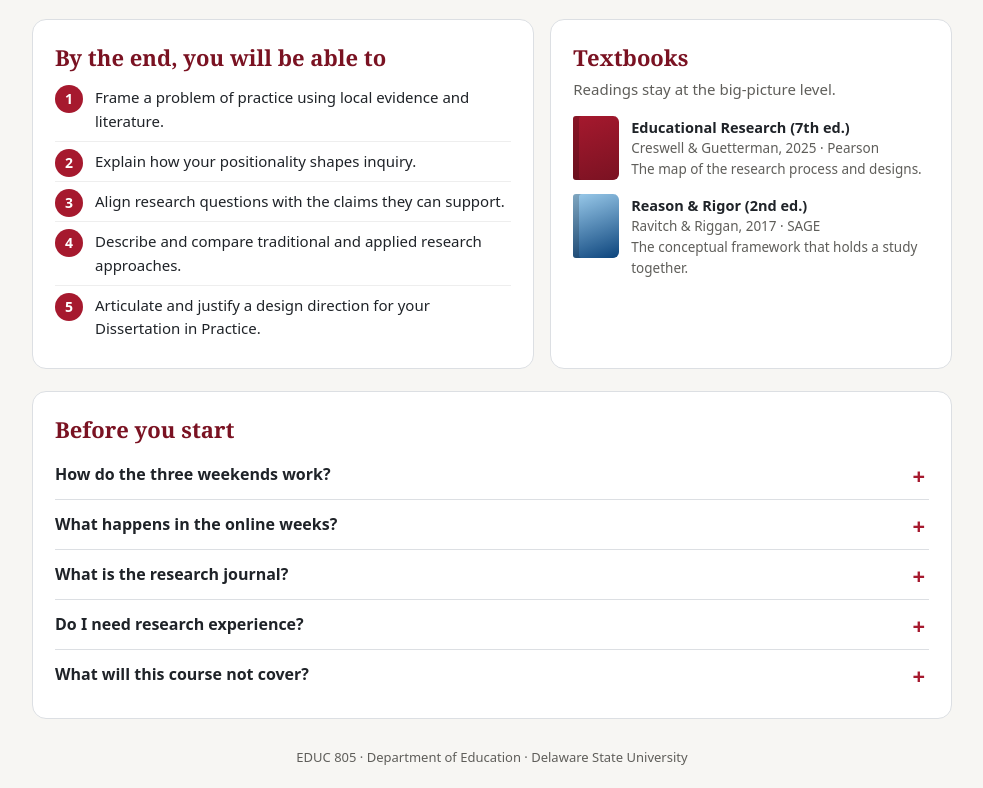
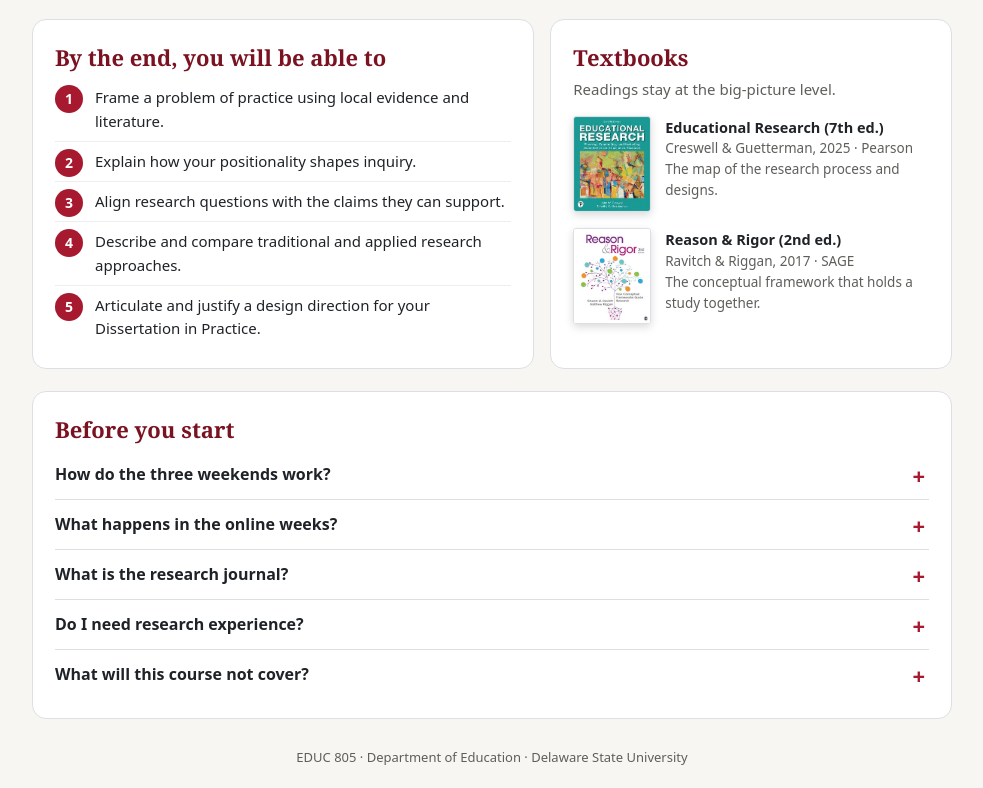
Before and after one commit to sydata2023/graduate-courses, a plain HTML site: page educ805/index.html in a window 1280 px wide. Shown: the part 2370-3158 px from the top of the page, without its empty margins (148-1131 px from the left). Drawn offline with Linux system fonts and the light colour scheme.

Commit message:
EDUC 805 home: add textbook cover images
Co-Authored-By: Claude Opus 5.5 <noreply@anthropic.com>
Claude-Session: https://claude.ai/code/session_01XTFLbkP8NKibAxvMXws4DH

```diff
--- a/educ805/index.html
+++ b/educ805/index.html
@@ -116,8 +116,9 @@
   ol.out li:last-child { border-bottom:0; }
   ol.out li::before { content:counter(o); position:absolute; left:0; top:7px; width:28px; height:28px; border-radius:50%;
                       background:var(--red); color:#fff; font-weight:700; font-size:14px; display:flex; align-items:center; justify-content:center; }
-  .book { display:flex; gap:12px; align-items:flex-start; margin-bottom:14px; }
-  .spine { flex:0 0 46px; height:64px; border-radius:3px 6px 6px 3px; box-shadow:inset 6px 0 0 rgba(0,0,0,.18); }
+  .book { display:flex; gap:14px; align-items:flex-start; margin-bottom:16px; }
+  .cover { flex:0 0 78px; width:78px; height:auto; border-radius:3px; border:1px solid var(--line);
+           box-shadow:0 3px 8px rgba(0,0,0,.15); }
   .book p { margin:0; font-size:14.5px; }
   .book .t { font-weight:600; }
   .book .a { color:var(--muted); font-size:13.5px; }
@@ -397,11 +398,11 @@
     <h2 id="books-h">Textbooks</h2>
     <p class="sub">Readings stay at the big-picture level.</p>
     <div class="book">
-      <div class="spine" style="background:linear-gradient(160deg,#A6192E,#7A1222)"></div>
+      <img class="cover" src="img/textbook-creswell-guetterman.jpg" alt="Cover of Educational Research, 7th edition">
       <div><p class="t">Educational Research (7th ed.)</p><p class="a">Creswell &amp; Guetterman, 2025 · Pearson</p><p class="a">The map of the research process and designs.</p></div>
     </div>
     <div class="book">
-      <div class="spine" style="background:linear-gradient(160deg,#9BCBEB,#0C447C)"></div>
+      <img class="cover" src="img/textbook-ravitch-riggan.jpg" alt="Cover of Reason &amp; Rigor, 2nd edition">
       <div><p class="t">Reason &amp; Rigor (2nd ed.)</p><p class="a">Ravitch &amp; Riggan, 2017 · SAGE</p><p class="a">The conceptual framework that holds a study together.</p></div>
     </div>
   </div>
```
Also changed, not shown: educ805/img/textbook-creswell-guetterman.jpg (added), educ805/img/textbook-ravitch-riggan.jpg (added).
